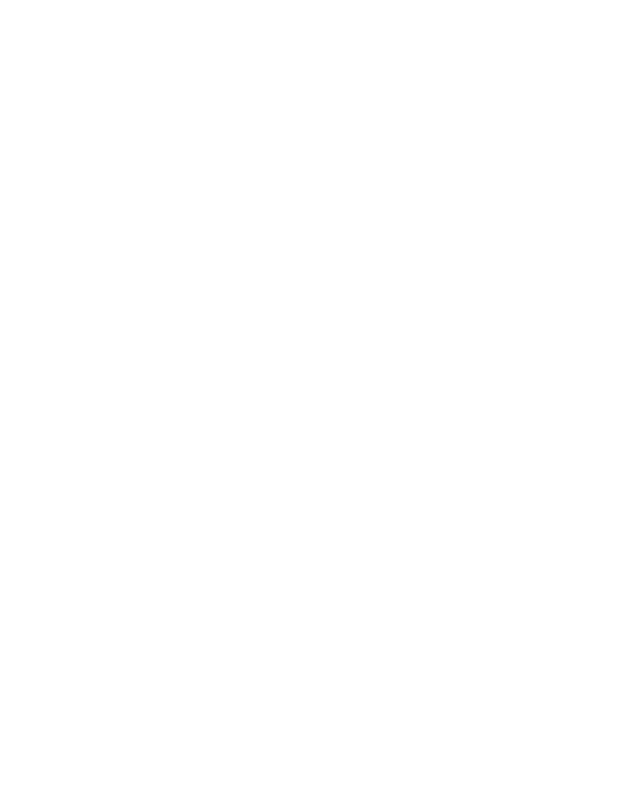
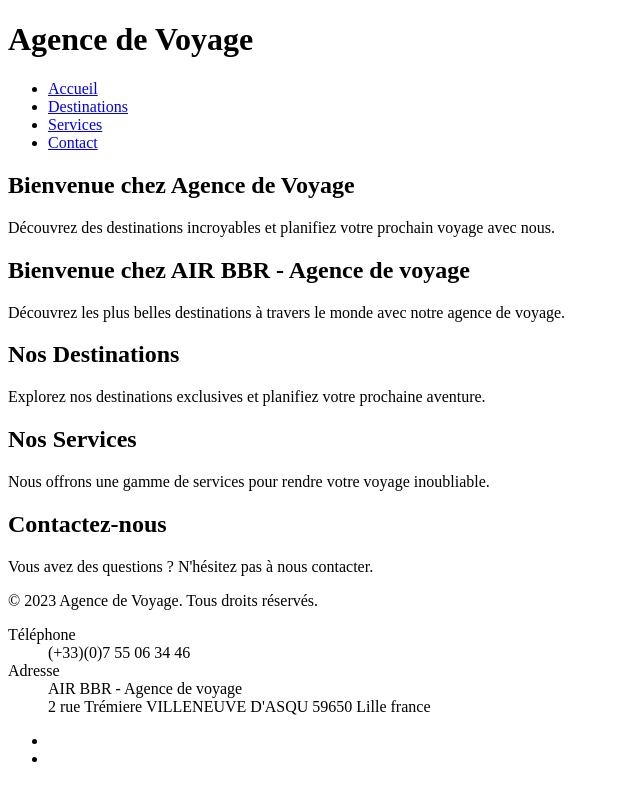
Before and after one commit to AWESSO-blaise/projet, a plain HTML site: page index.html in a window 1280 px wide. Shown: the whole page, without its empty margins (0-640 px from the left). Drawn offline with Linux system fonts and the light colour scheme.

Commit message:
Update index.html

```diff
--- a/index.html
+++ b/index.html
@@ -4,11 +4,74 @@
     <meta charset="UTF-8">
     <meta name="viewport" content="width=device-width, initial-scale=1.0">
     <title>Document</title>
+</head>
+<body>
+    <header>
+        <h1>Agence de Voyage</h1>
+    </header>
+
+    <nav>
+        <ul>
+            <li><a href="#">Accueil</a></li>
+            <li><a href="#">Destinations</a></li>
+            <li><a href="#">Services</a></li>
+            <li><a href="#">Contact</a></li>
+        </ul>
+    </nav>
+
+    <section>
+        <h2>Bienvenue chez Agence de Voyage</h2>
+        <p>Découvrez des destinations incroyables et planifiez votre prochain voyage avec nous.</p>
+
+    </section>
+
+    <section id="accueil">
+        <h2>Bienvenue chez  AIR BBR - Agence de voyage </h2>
+        <p>Découvrez les plus belles destinations à travers le monde avec notre agence de voyage.</p>
+        <!-- Vous pouvez ajouter des images ou des éléments multimédias ici -->
+    </section>
+
+    <!-- Section Destinations -->
+    <section id="destinations">
+        <h2>Nos Destinations</h2>
+        <p>Explorez nos destinations exclusives et planifiez votre prochaine aventure.</p>
+        <!-- Vous pouvez ajouter des informations sur les destinations ici -->
+    </section>
+
+    <!-- Section Services -->
+    <section id="services">
+        <h2>Nos Services</h2>
+        <p>Nous offrons une gamme de services pour rendre votre voyage inoubliable.</p>
+        <!-- Vous pouvez ajouter des détails sur les services ici -->
+    </section>
+
+    <!-- Section Contact -->
+    <section id="contact">
+        <h2>Contactez-nous</h2>
+        <p>Vous avez des questions ? N'hésitez pas à nous contacter.</p>
+        <!-- Vous pouvez ajouter un formulaire de contact ou des informations de contact ici -->
+    </section>
+
+
+    <footer>
+        <p>&copy; 2023 Agence de Voyage. Tous droits réservés.</p>
+        <dl>
+            <dt>Téléphone </dt>
+               <dd>(+33)(0)7 55 06 34 46 </dd>
+            <dt>Adresse</dt>
+               <dd> AIR BBR - Agence de voyage  <br>
+                2 rue Trémiere VILLENEUVE D'ASQU
+                59650 Lille france
+            </dd>
+        </dl>
+
+        <ul>
+            <li><a href="Page Facebook de FRAM"></a></li>
+            <li><a href="https://l.facebook.com/l.php?u=https%3A%2F%2Fwww.instagram.com%2Flizaviation&h=AT3uV-HlKmmbrXCRUzzaZbNZx2JDMvS0RJydmuS9g30Gq6ChZqzpoSCrukm-UoaYSpXwD02CWf4vjFBpGnDqQhnKEJbPtT_IYq1kdub52HkUxMKGbHZbVZ5z6SBb6GQMJfpz6s9Rr2jd7OCHizQP"></a></li>
+        </ul>
 
 
 
-</head>
-<body>
-
+    </footer>
 </body>
 </html>
```
